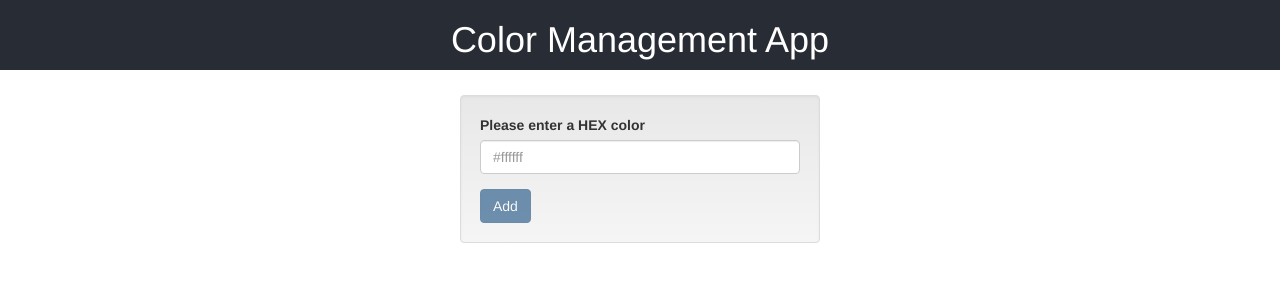
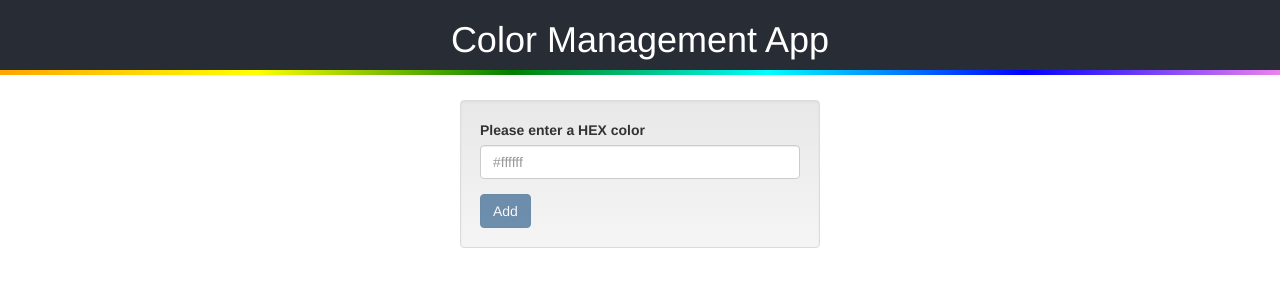
Before and after one commit to vasnakos/react-colormanagement, a React (Create React App) app: page / in a window 1280 px wide. Shown: the top 300 px of the page. Built offline with nearby package versions, Linux system fonts and the light colour scheme.

Commit message:
Add color gradient bar underneath the header

```diff
--- a/src/App.css
+++ b/src/App.css
@@ -7,6 +7,14 @@
   justify-content: center;
   font-size: 1.5rem;
   color: white;
+}
+.color-gradient-bar {
+  height: 5px;
+  background: red; /* For browsers that do not support gradients */
+  background: -webkit-linear-gradient(left, orange , yellow, green, cyan, blue, violet); /* For Safari 5.1 to 6.0 */
+  background: -o-linear-gradient(right, orange, yellow, green, cyan, blue, violet); /* For Opera 11.1 to 12.0 */
+  background: -moz-linear-gradient(right, orange, yellow, green, cyan, blue, violet); /* For Firefox 3.6 to 15 */
+  background: linear-gradient(to right, orange , yellow, green, cyan, blue, violet); /* Standard syntax (must be last) */
   margin-bottom: 25px;
 }
 .error {
--- a/src/App.js
+++ b/src/App.js
@@ -82,6 +82,7 @@ export default class App extends Component {
         <div className="App-header">
           <h1>Color Management App</h1>
         </div>
+        <div className="color-gradient-bar"></div>
         <Grid>
           <Row>
             <Col md={4} mdOffset={4}>
```
